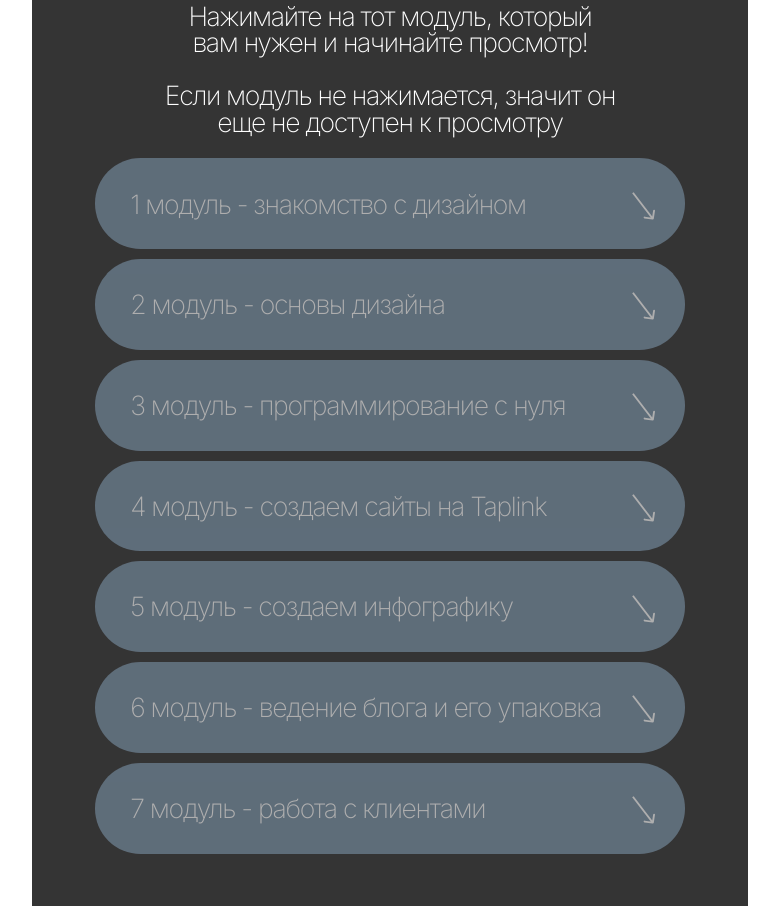
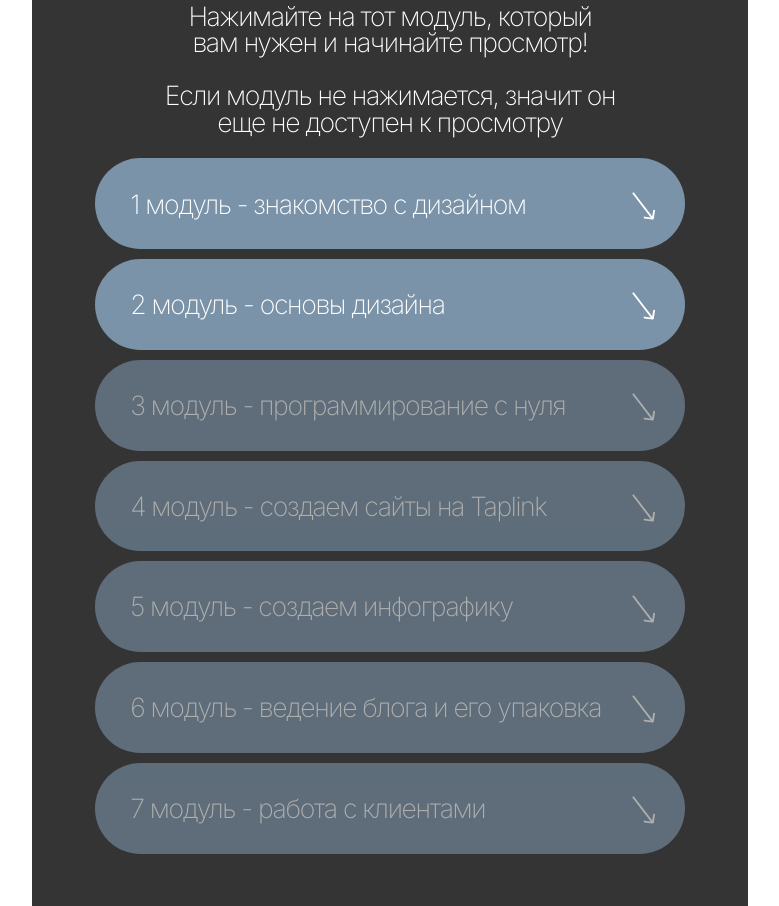
Before and after one commit to platforma-3potok/Platforma-4-potok, a plain HTML site: page index.html in a window 1280 px wide. Shown: the part 2521-3427 px from the top of the page, without its empty margins (250-1029 px from the left). Drawn offline with Linux system fonts and the light colour scheme; a web font is replaced by a local one.

Commit message:
Update platfroma.css

```diff
--- a/platfroma.css
+++ b/platfroma.css
@@ -360,7 +360,7 @@ body {
   margin-top: 7.85rem;
 }
 
-.block_moduls_ul a:nth-child(n) {
+.block_moduls_ul a:nth-child(n + 3) {
   /* Визуальные стили неактивной кнопки */
   opacity: 0.6; /* Полупрозрачность */
   color: #666666; /* Серый текст */
```
